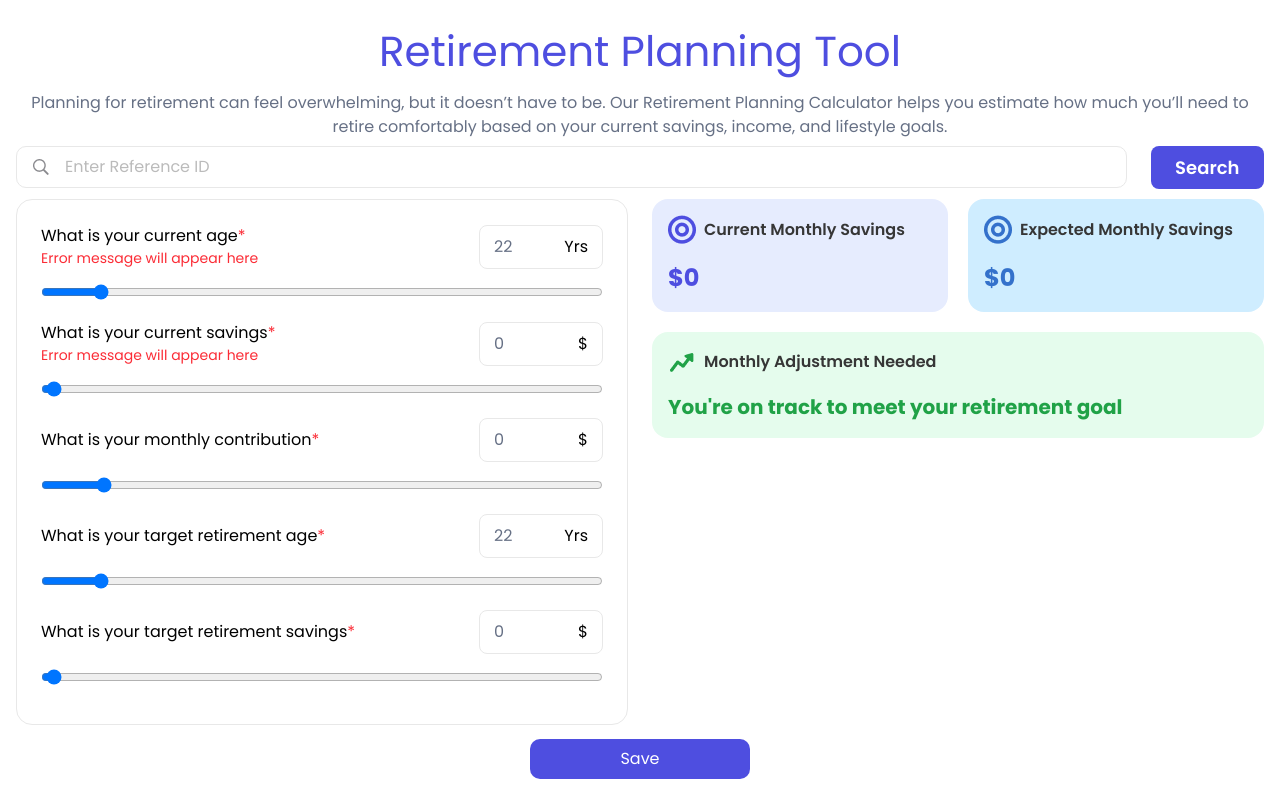
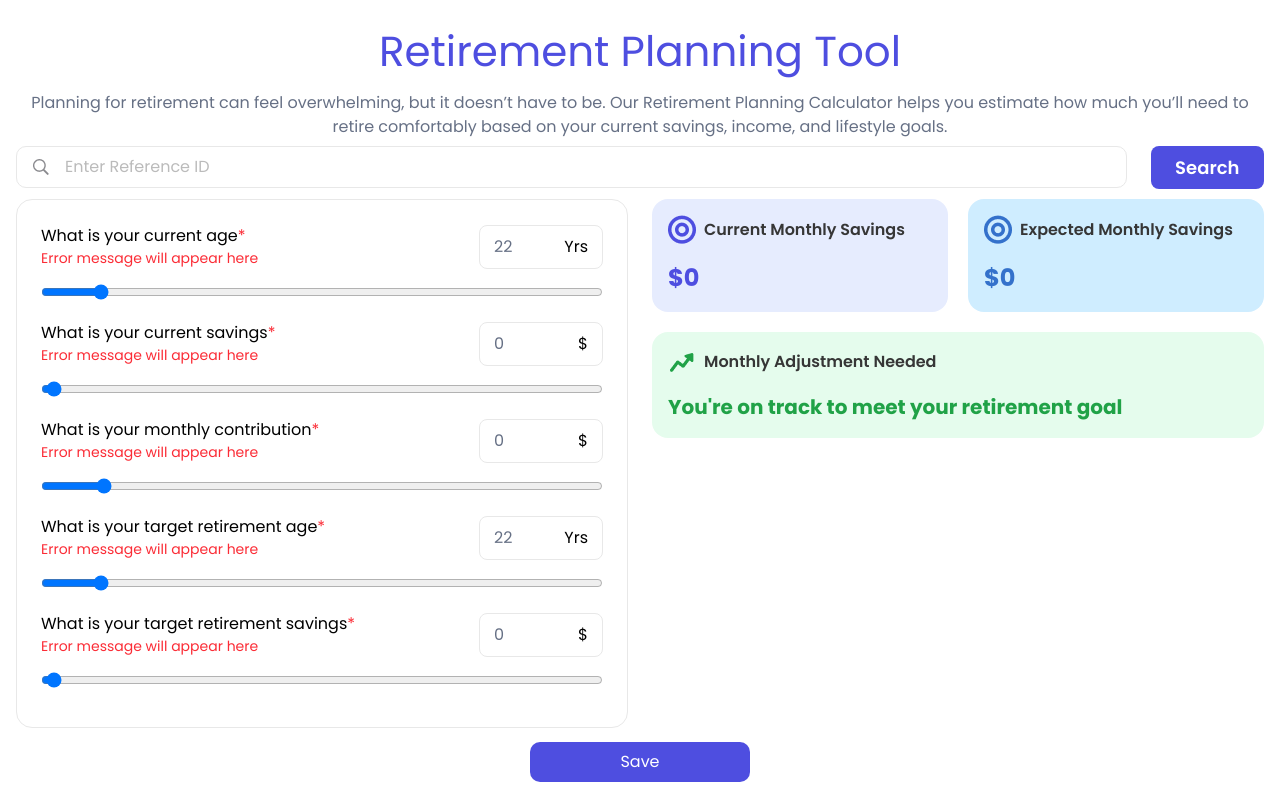
Before and after one commit to alwaysspraveen/mphasis-rpt, an Angular app: page / in a window 1280 px wide. Built offline with nearby package versions, Linux system fonts and the light colour scheme.

Commit message:
input error message

```diff
--- a/src/app/form/form.component.html
+++ b/src/app/form/form.component.html
@@ -38,7 +38,10 @@
             oninput="currentSave.value = this.value" />
     </div>
     <div class="flex items-center justify-between">
+        <div>
         <p class="text-[16px] max-md:text-[14px]">What is your monthly contribution<span class="text-red-500">*</span></p>
+        <p class="text-[14px] text-red-500 max-md:text-[12px]">Error message will appear here</p>
+    </div>
         <div class="flex items-center gap-4">
             <div
                 class="flex items-center h-[44px] w-[124px] rounded-[8px] gap-2 border-[#E8E8E8] border pl-[14px] pr-[14px] pt-[10px] pb-[10px] justify-center">
@@ -53,7 +56,10 @@
             oninput="monthlSave.value = this.value" />
     </div>
     <div class="flex items-center justify-between">
+        <div>
         <p class="text-[16px] max-md:text-[14px]">What is your target retirement age<span class="text-red-500">*</span></p>
+        <p class="text-[14px] text-red-500 max-md:text-[12px]">Error message will appear here</p>
+    </div>
         <div class="flex items-center gap-4">
             <div
                 class="flex items-center h-[44px] w-[124px] rounded-[8px] gap-2 border-[#E8E8E8] border pl-[14px] pr-[14px] pt-[10px] pb-[10px] justify-center">
@@ -68,7 +74,10 @@
             oninput="targetAge.value = this.value;" />
     </div>
     <div class="flex items-center justify-between">
+        <div>
         <p class="text-[16px] max-md:text-[14px]">What is your target retirement savings<span class="text-red-500">*</span></p>
+        <p class="text-[14px] text-red-500 max-md:text-[12px]">Error message will appear here</p>
+        </div>
         <div class="flex items-center gap-4">
             <div
                 class="flex items-center h-[44px] w-[124px] rounded-[8px] gap-2 border-[#E8E8E8] border pl-[14px] pr-[14px] pt-[10px] pb-[10px] justify-center">
```
